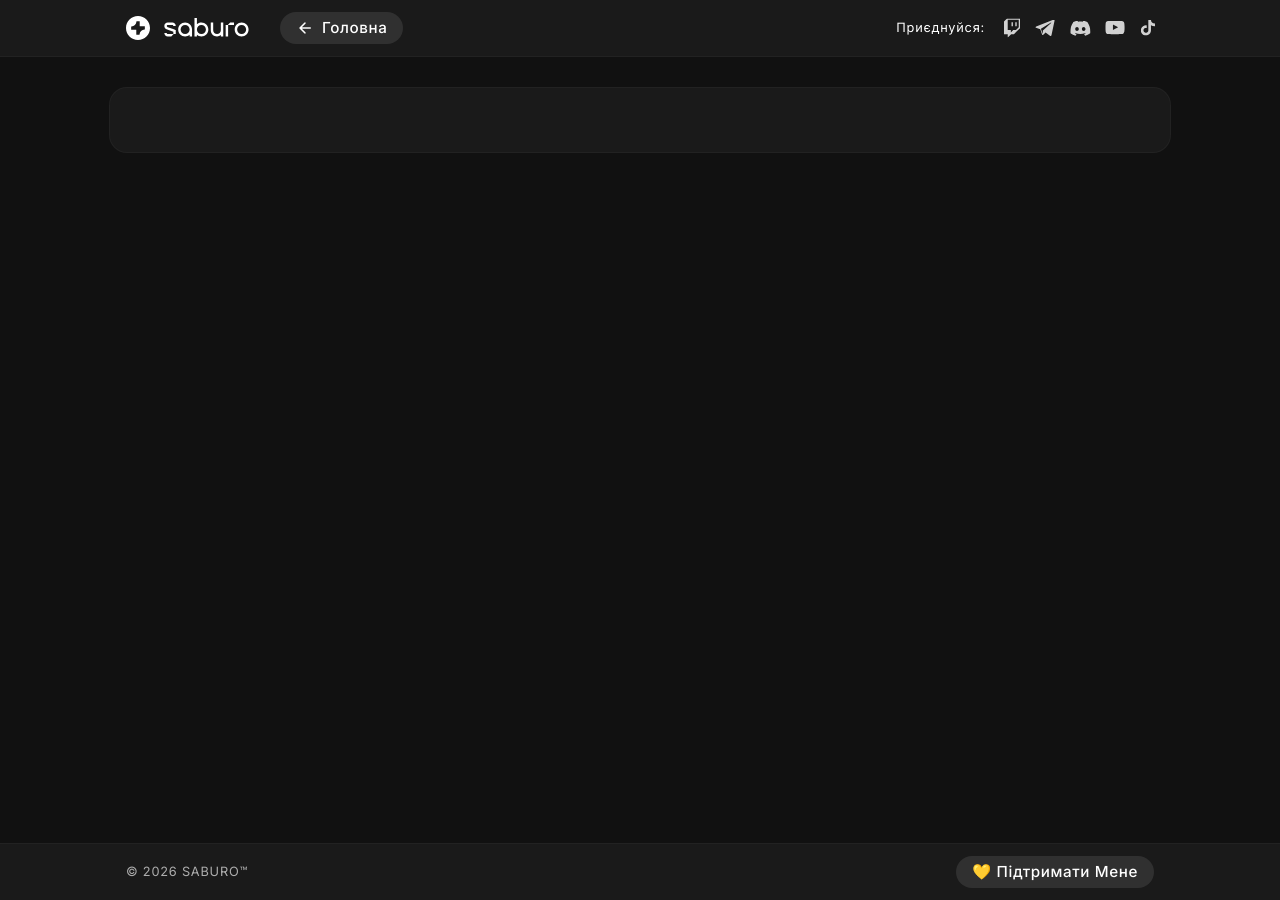
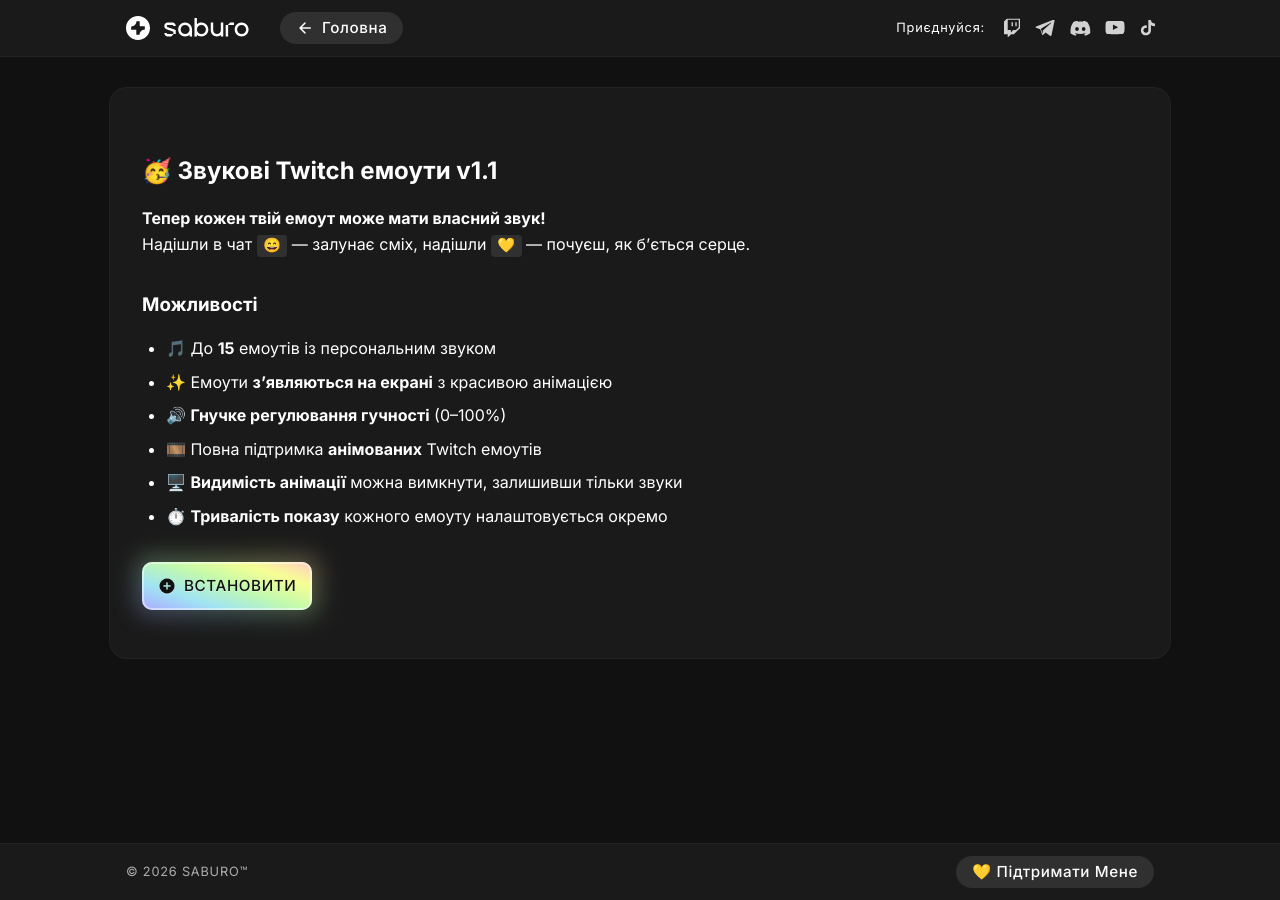
Before and after one commit to iamsaburo/iamsaburo.github.io, a Jekyll site: the page built from _blocks/2026-05-04-zvukovi-twitch-emouti.md, in a window 1280 px wide. Built offline with Jekyll 4.4.1, drawn with Linux system fonts in a browser that asks for light colours.

Commit message:
Update _blocks/2026-05-04-zvukovi-twitch-emouti.md (via Pages CMS)

```diff
--- a/_blocks/2026-05-04-zvukovi-twitch-emouti.md
+++ b/_blocks/2026-05-04-zvukovi-twitch-emouti.md
@@ -11,3 +11,23 @@ categories:
   - Twitch
 embed_max_width: 500px
 ---
+## 🥳 Звукові Twitch емоути v1.1
+
+**Тепер кожен твій емоут може мати власний звук!**
+Надішли в чат `😄` — залунає сміх, надішли `💛` — почуєш, як б’ється серце.
+
+### Можливості
+
+- 🎵 До **15** емоутів із персональним звуком
+- ✨ Емоути **з’являються на екрані** з красивою анімацією
+- 🔊 **Гнучке регулювання гучності** (0–100%)
+- 🎞️ Повна підтримка **анімованих** Twitch емоутів
+- 🖥️ **Видимість анімації** можна вимкнути, залишивши тільки звуки
+- ⏱️ **Тривалість показу** кожного емоуту налаштовується окремо
+
+<div style="margin-top:2rem; margin-bottom:1rem;">
+  <a class="btn-saburo" data-visual="rainbow" data-icon-visual="add_circle" style="--btn-w:auto;--btn-h:48px;--radius:10px;" href="https://ua.iamsaburo.workers.dev/sound-emotes">
+    <span class="material-icons-round btn-icon-visual">add_circle</span>
+    <span class="btn-label">ВСТАНОВИТИ</span>
+  </a>
+</div>
```
